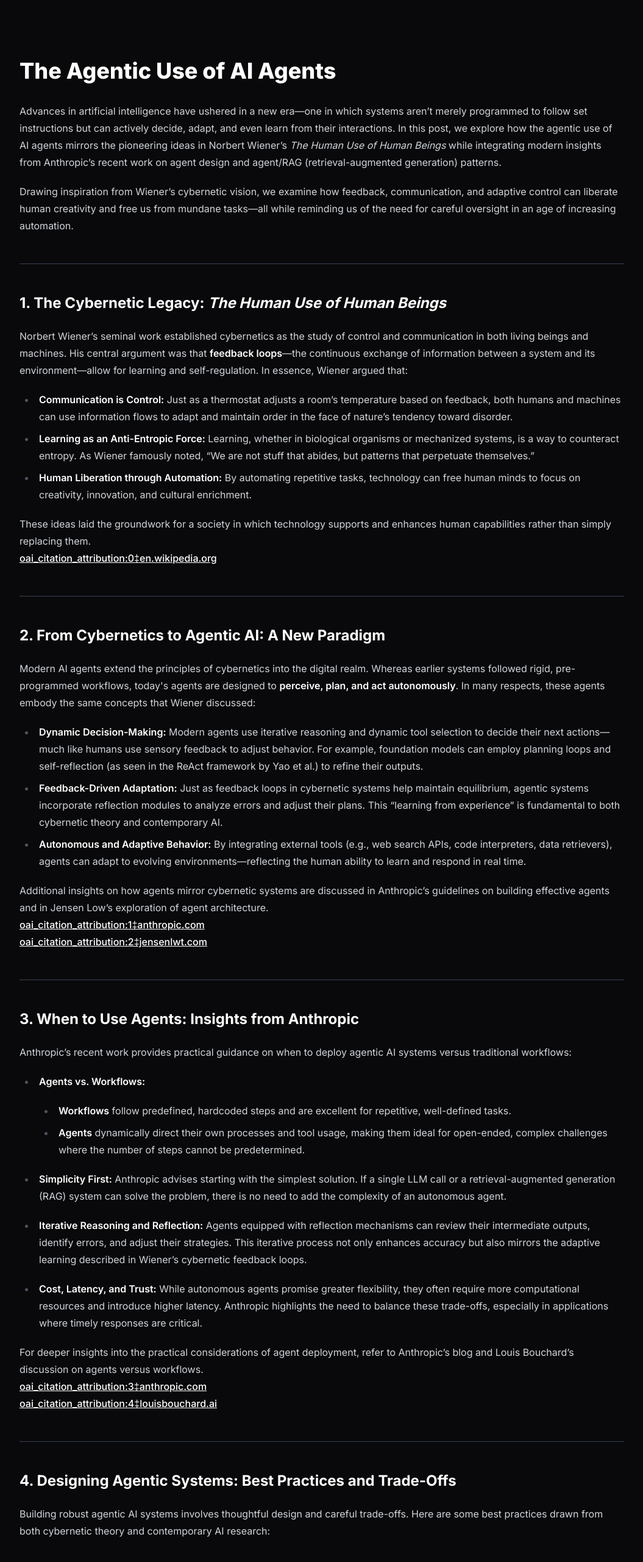
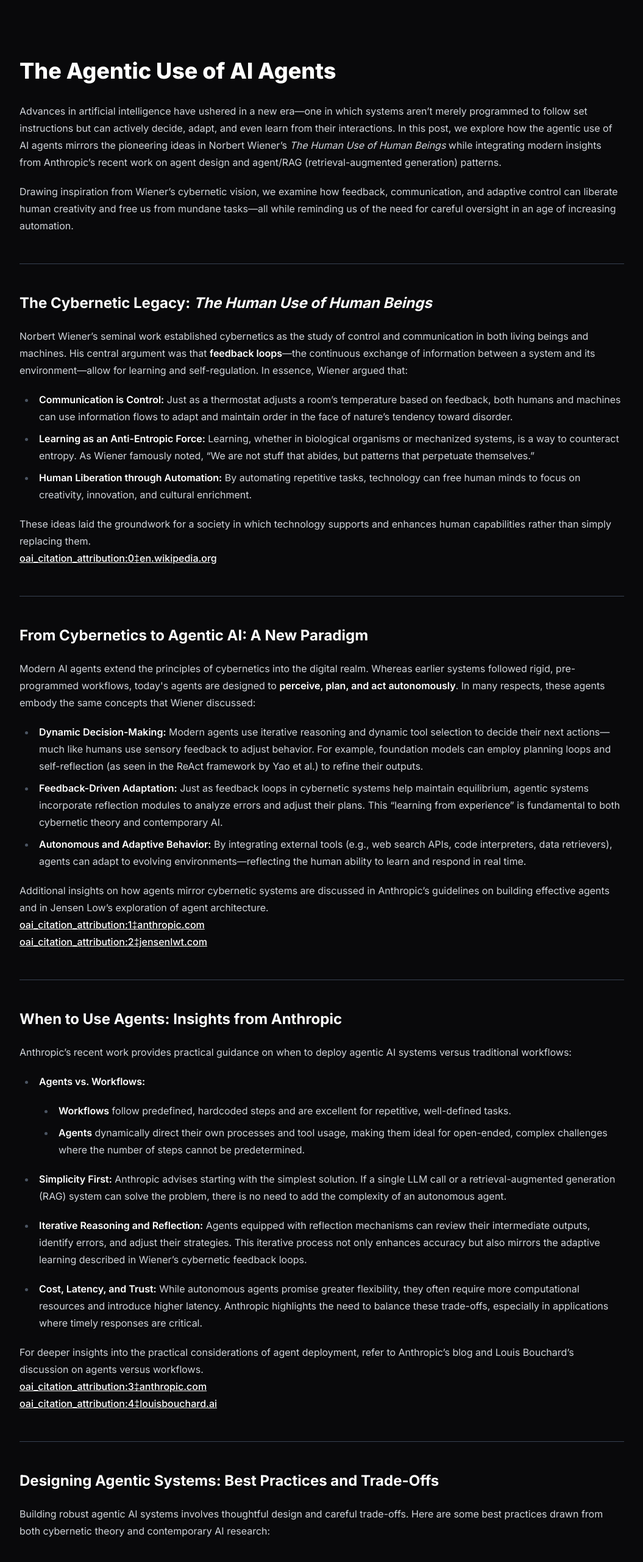
Before and after one commit to johnnyclem/onlywizards, a Next.js app: page / in a window 1280 px wide. Shown: the top 2561 px of the page at 61% size, without its empty margins (112-1167 px from the left). Built offline with nearby package versions, Linux system fonts and the light colour scheme.

Commit message:
remove number bullets from blog post

```diff
--- a/app/page.mdx
+++ b/app/page.mdx
@@ -6,7 +6,7 @@ Drawing inspiration from Wiener’s cybernetic vision, we examine how feedback,
 
 ---
 
-## 1. The Cybernetic Legacy: *The Human Use of Human Beings*
+## The Cybernetic Legacy: *The Human Use of Human Beings*
 
 Norbert Wiener’s seminal work established cybernetics as the study of control and communication in both living beings and machines. His central argument was that **feedback loops**—the continuous exchange of information between a system and its environment—allow for learning and self-regulation. In essence, Wiener argued that:
 
@@ -19,7 +19,7 @@ These ideas laid the groundwork for a society in which technology supports and e
 
 ---
 
-## 2. From Cybernetics to Agentic AI: A New Paradigm
+## From Cybernetics to Agentic AI: A New Paradigm
 
 Modern AI agents extend the principles of cybernetics into the digital realm. Whereas earlier systems followed rigid, pre-programmed workflows, today's agents are designed to **perceive, plan, and act autonomously**. In many respects, these agents embody the same concepts that Wiener discussed:
 
@@ -33,7 +33,7 @@ Additional insights on how agents mirror cybernetic systems are discussed in Ant
 
 ---
 
-## 3. When to Use Agents: Insights from Anthropic
+## When to Use Agents: Insights from Anthropic
 
 Anthropic’s recent work provides practical guidance on when to deploy agentic AI systems versus traditional workflows:
 
@@ -53,7 +53,7 @@ For deeper insights into the practical considerations of agent deployment, refer
 
 ---
 
-## 4. Designing Agentic Systems: Best Practices and Trade-Offs
+## Designing Agentic Systems: Best Practices and Trade-Offs
 
 Building robust agentic AI systems involves thoughtful design and careful trade-offs. Here are some best practices drawn from both cybernetic theory and contemporary AI research:
 
@@ -80,7 +80,7 @@ For further reading on best practices in agent design, explore resources such as
 
 ---
 
-## 5. Implications for Society and the Future of Work
+## Implications for Society and the Future of Work
 
 The agentic use of AI agents holds transformative potential. By automating repetitive tasks and assisting in complex decision-making, these agents can free humans to focus on creative and strategic endeavors—echoing Wiener’s vision of liberating human intellect from drudgery. However, there are also important challenges:
 
```
